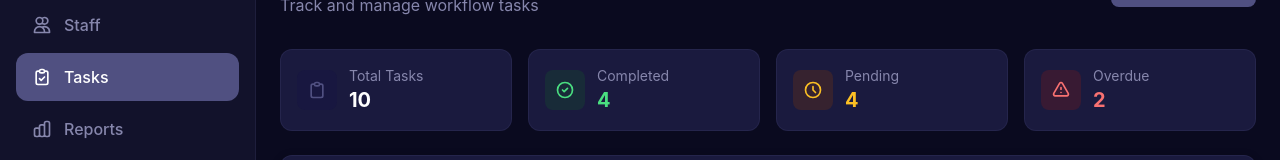
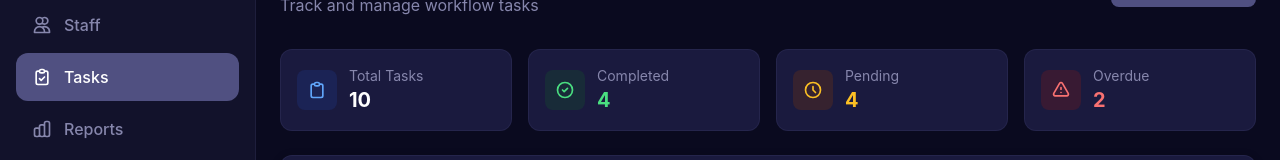
Before and after one commit to KingObioma/ATCS-UI-Prototype, a Next.js app: page /tasks in a window 1280 px wide. Shown: the part 131-291 px from the top of the page. Built offline with nearby package versions, Linux system fonts and the light colour scheme.

Commit message:
Initial commit  ATCS demo site

```diff
--- a/src/app/tasks/page.tsx
+++ b/src/app/tasks/page.tsx
@@ -48,8 +48,8 @@ export default function TasksPage() {
       <div className="grid grid-cols-2 lg:grid-cols-4 gap-4 mb-6">
         <div className="bg-white dark:bg-dark-card rounded-xl p-4 border border-brand-muted/10 dark:border-brand-accent/20">
           <div className="flex items-center gap-3">
-            <div className="w-10 h-10 bg-brand-primary/10 dark:bg-brand-primary/20 rounded-lg flex items-center justify-center">
-              <svg className="w-5 h-5 text-brand-primary dark:text-brand-accent" fill="none" stroke="currentColor" viewBox="0 0 24 24">
+            <div className="w-10 h-10 bg-blue-100 dark:bg-blue-900/30 rounded-lg flex items-center justify-center">
+              <svg className="w-5 h-5 text-blue-600 dark:text-blue-400" fill="none" stroke="currentColor" viewBox="0 0 24 24">
                 <path strokeLinecap="round" strokeLinejoin="round" strokeWidth={2} d="M9 5H7a2 2 0 00-2 2v12a2 2 0 002 2h10a2 2 0 002-2V7a2 2 0 00-2-2h-2M9 5a2 2 0 002 2h2a2 2 0 002-2M9 5a2 2 0 012-2h2a2 2 0 012 2" />
               </svg>
             </div>
```
